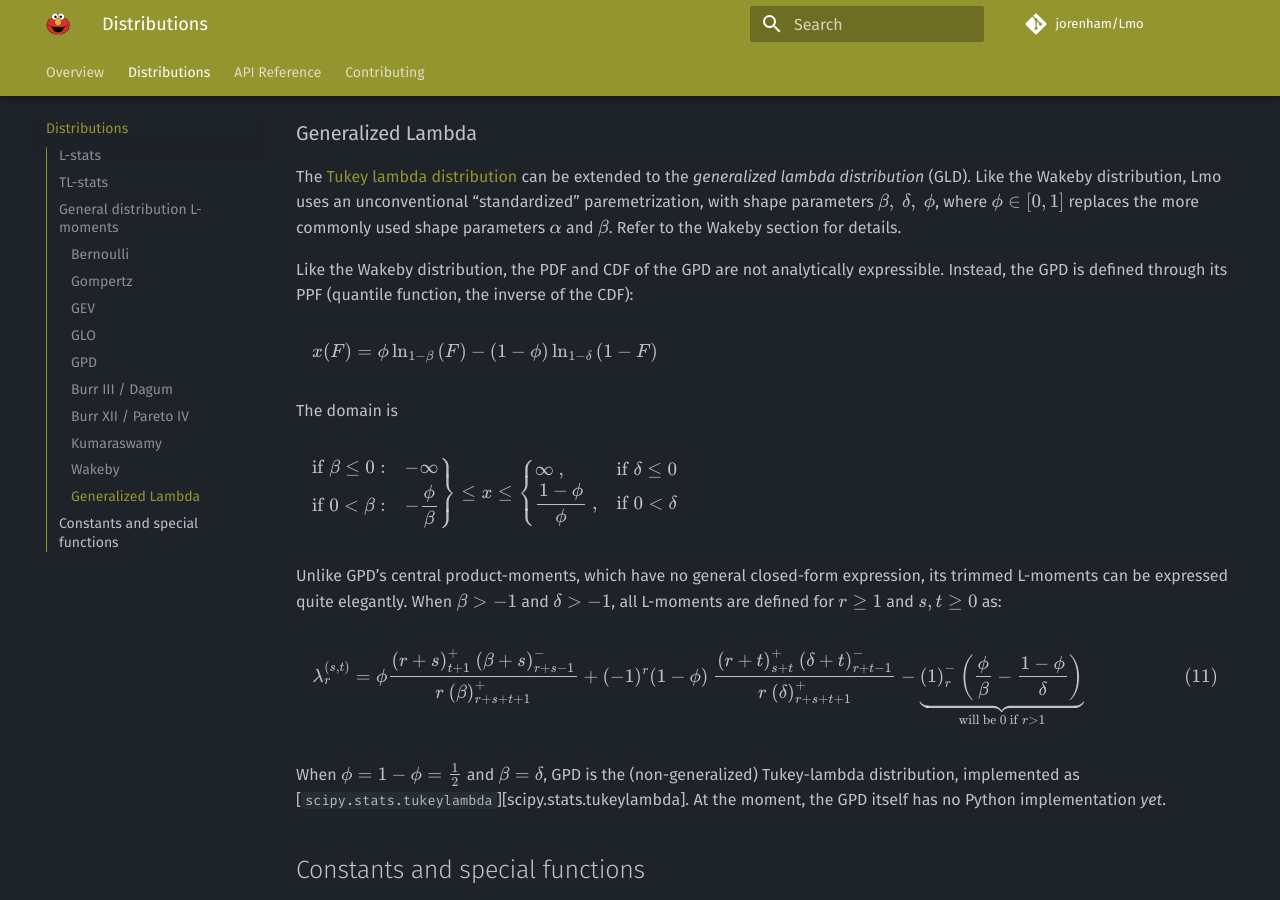
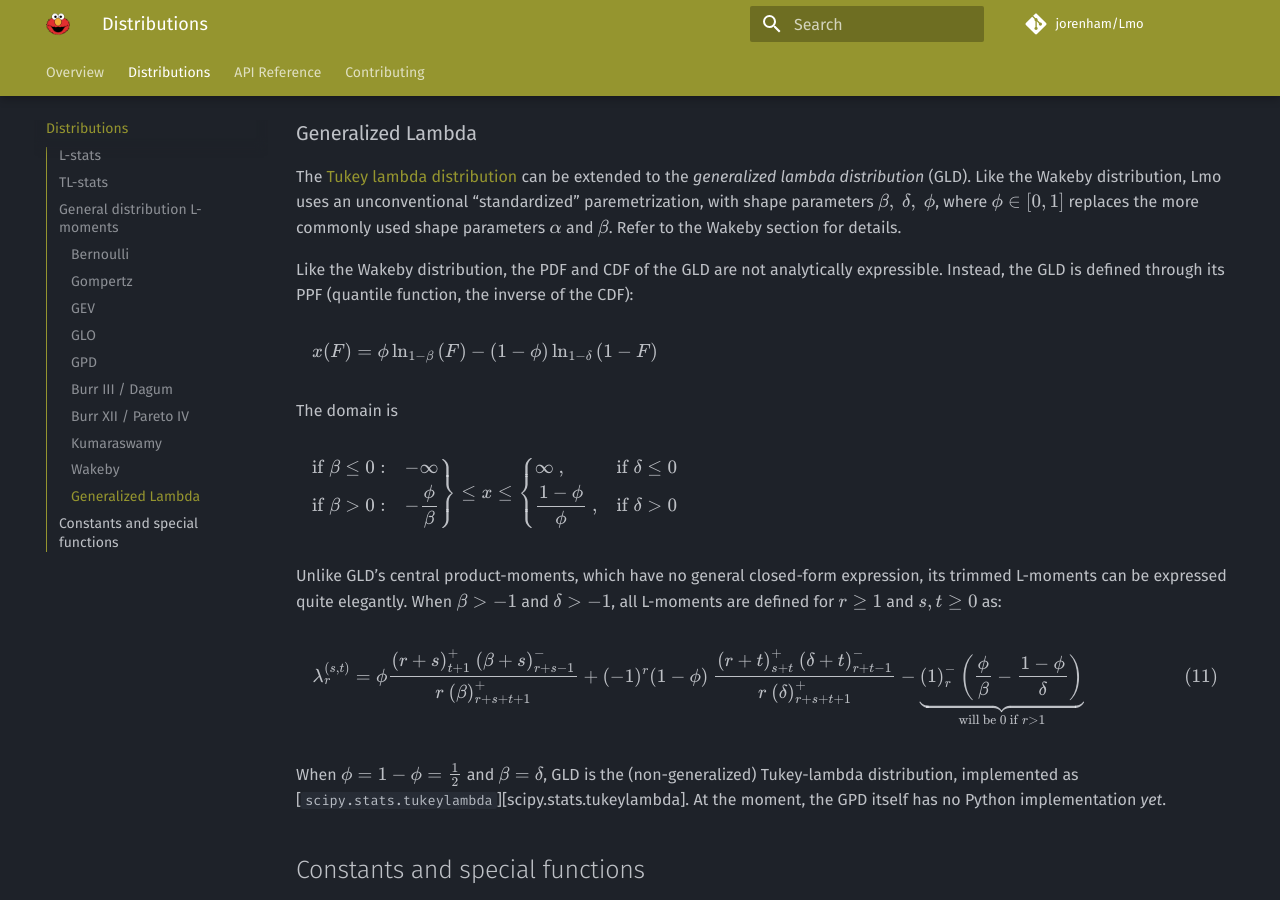
Before and after one commit to jorenham/Lmo, an MkDocs documentation site: the page built from docs/distributions.md, in a window 1280 px wide and 900 px high, scrolled down 10131 px. Built offline with MkDocs 1.6.1 and Material for MkDocs 9.7.7, drawn with Linux system fonts in a browser that asks for light colours; comment, search, counter and statistics services are not loaded.

Commit message:
typo fixes

```diff
--- a/docs/distributions.md
+++ b/docs/distributions.md
@@ -1182,8 +1182,8 @@
 \( \phi \in [0, 1] \) replaces the more commonly used shape parameters
 \( \alpha \) and \( \beta \). Refer to the Wakeby section for details.
 
-Like the Wakeby distribution, the PDF and CDF of the GPD are not analytically
-expressible. Instead, the GPD is defined through its PPF (quantile function,
+Like the Wakeby distribution, the PDF and CDF of the GLD are not analytically
+expressible. Instead, the GLD is defined through its PPF (quantile function,
 the inverse of the CDF):
 
 \[
@@ -1196,17 +1196,18 @@
 \left.
 \begin{array}{l}
     \text{if } \beta \le 0: & \displaystyle -\infty \\
-    \text{if } 0 < \beta:  & \displaystyle -\frac \phi \beta
+    \text{if } \beta > 0:  & \displaystyle -\frac \phi \beta
 \end{array}
 \right\} \le
 x
-\le \begin{cases}
+\le \left\{ \begin{array}{l}
     \displaystyle \infty \ , & \text{if } \delta \le 0 \\
-    \displaystyle \frac{1 - \phi}{\phi} \ , & \text{if } 0 < \delta
-\end{cases}
+    \displaystyle \frac{1 - \phi}{\phi} \ , & \text{if } \delta > 0
+\end{array}
+\right.
 \]
 
-Unlike GPD's central product-moments, which have no general closed-form
+Unlike GLD's central product-moments, which have no general closed-form
 expression, its trimmed L-moments can be expressed quite elegantly.
 When \( \beta > -1 \) and \( \delta > -1 \), all L-moments are defined for
 \( r \ge 1 \) and \( s, t \ge 0 \) as:
@@ -1230,7 +1231,7 @@
 \end{equation}
 \]
 
-When \( \phi = 1 - \phi = \frac 1 2 \) and \( \beta = \delta \), GPD is the
+When \( \phi = 1 - \phi = \frac 1 2 \) and \( \beta = \delta \), GLD is the
 (non-generalized) Tukey-lambda distribution, implemented as
 [`scipy.stats.tukeylambda`][scipy.stats.tukeylambda].
 At the moment, the GPD itself has no Python implementation *yet*.
```
